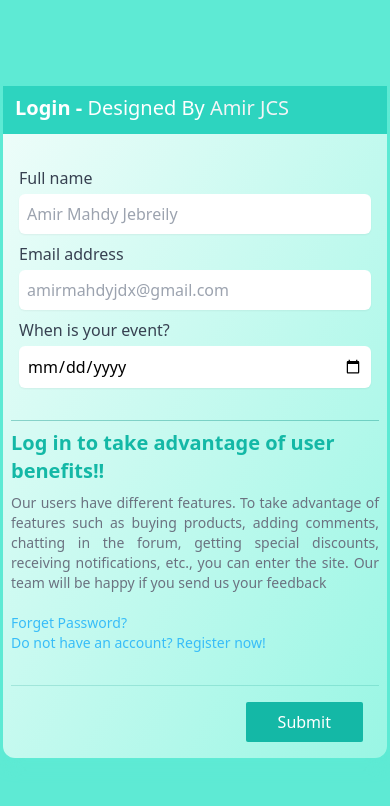
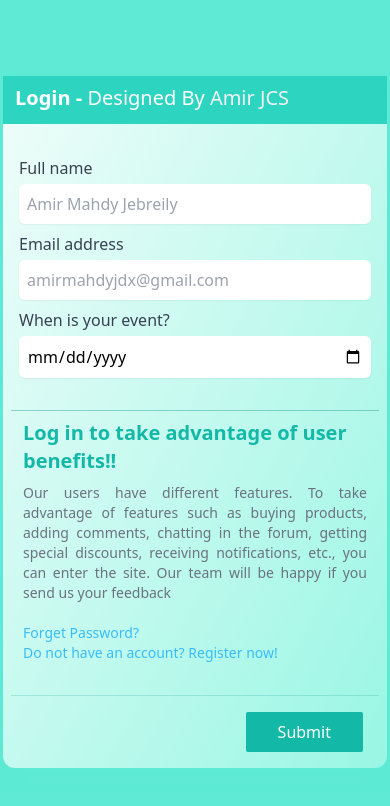
Before and after one commit to AmirMahdyJebreily/LoginFormTailwindCSS, a website: page index.html in a window 390 px wide. Drawn offline with nearby package versions, Linux system fonts and the light colour scheme; files that its build step writes are made by us from their sources.

Commit message:
Modify some clases

```diff
--- a/index.html
+++ b/index.html
@@ -51,7 +51,7 @@
                           type="date" class="mt-1 block w-full p-2 rounded-md border-gray-300 shadow-sm focus:border-indigo-300 focus:ring focus:ring-indigo-200 focus:ring-opacity-50 transition-colors" />
                       </label>
                     </div>
-                    <div class="w-full py-2 sm:px-4 md:px-6">
+                    <div class="w-full py-2 px-3 md:px-6">
 
                         <h2 class="text-xl font-bold text-teal-500 mb-2"> Log in to take advantage of user benefits!! </h2>
                         <p class="text-sm text-gray-500 text-justify">
```
